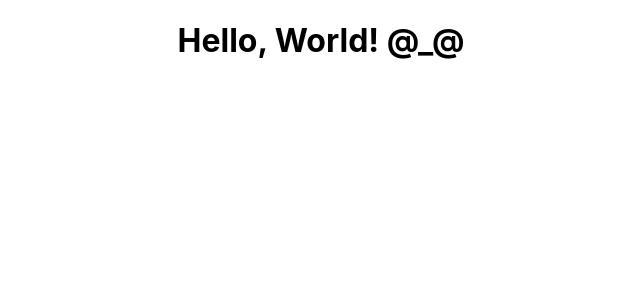
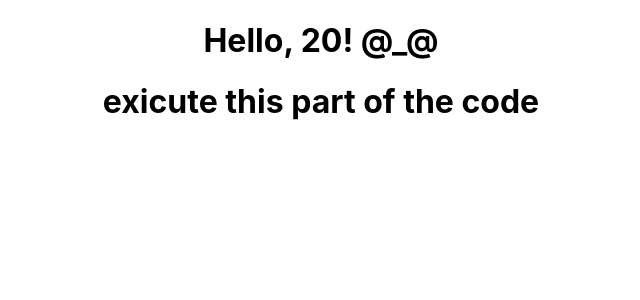
Before and after one commit to CodeCharmC/React0, a React (Create React App) app: page / in a window 1280 px wide. Shown: the top 300 px of the page, without its empty margins (319-959 px from the left). Built offline with nearby package versions, Linux system fonts and the light colour scheme.

Commit message:
How ternary expression works

```diff
--- a/src/App.js
+++ b/src/App.js
@@ -8,7 +8,19 @@ function App() {
   const isNameShowing = false;
   return (
     <div className="App">
-      <h1>Hello, {isNameShowing ? name: 'World'}! @_@</h1>
+      <h1>Hello, {2 + 2 + 2 * 8}! @_@</h1>
+
+      {//ternary expression:  if name exists
+        name ? (
+          <>
+            <h1>exicute this part of the code</h1>
+          </>
+        ) : (
+            <>
+              <h1> otherwise exicute this part of the code</h1>
+            </>
+        )
+      }
     </div>
   );
 }
```
